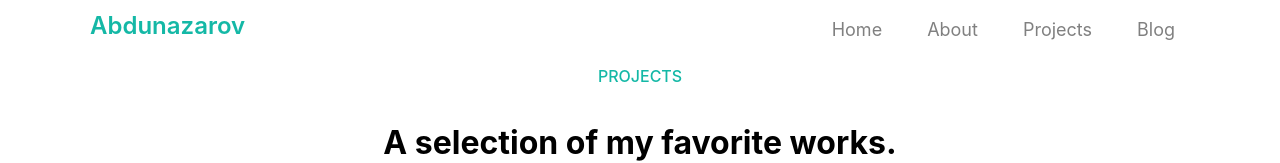
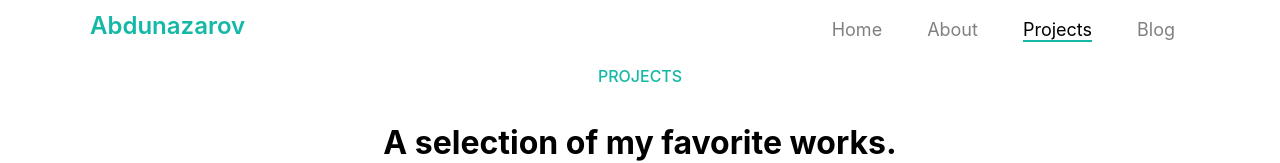
Before and after one commit to din0497/portfolio, a React (Create React App) app: page /projects in a window 1280 px wide. Shown: the top 163 px of the page. Built offline with nearby package versions, Linux system fonts and the light colour scheme.

Commit message:
Active NavLink

```diff
--- a/src/App.css
+++ b/src/App.css
@@ -20,3 +20,8 @@
     /* position: absolute; */
   }
 }
+
+.active{
+border-bottom:rgb(20 184 166) solid 2px ;
+color: black!important;
+}
--- a/src/components/Navbar/Navs.js
+++ b/src/components/Navbar/Navs.js
@@ -1,11 +1,11 @@
 import { Nav, Wrapper } from "./style";
 import { NavLink } from "react-router-dom";
-
+import '../../App.css'
 const Navs = () => {
   return (
     <Wrapper>
       <Nav>
-        <NavLink  style={{ textDecoration: "none", color:'gray' }} to="/home">
+        <NavLink activeClassName='active' style={{ textDecoration: "none", color:'gray' }} to="/home">
           Home
         </NavLink>
       </Nav>
--- a/src/components/Navbar/style.js
+++ b/src/components/Navbar/style.js
@@ -38,7 +38,7 @@ export const Header = styled.header`
 `;
 
 export const Nav = styled.li`
-  color: grey !important;
+  color: grey ;
   font-size: 1.125rem;
   align-items: center;
   padding: 4px 15px;
```
